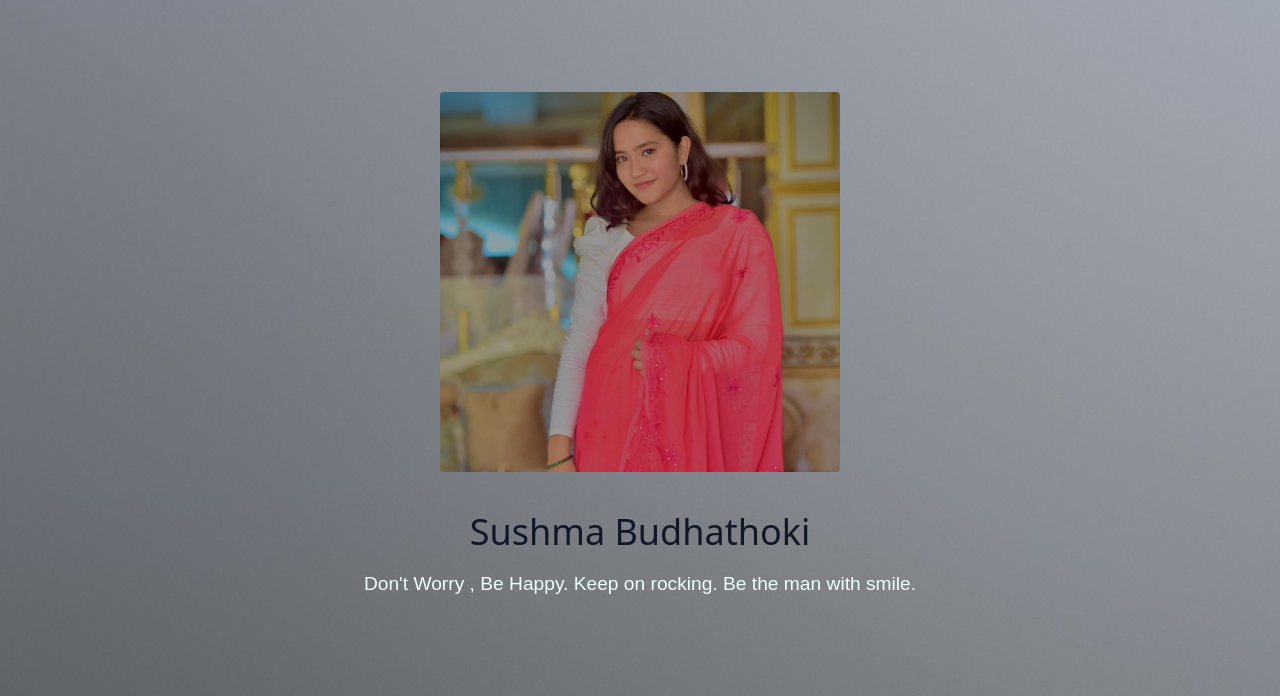
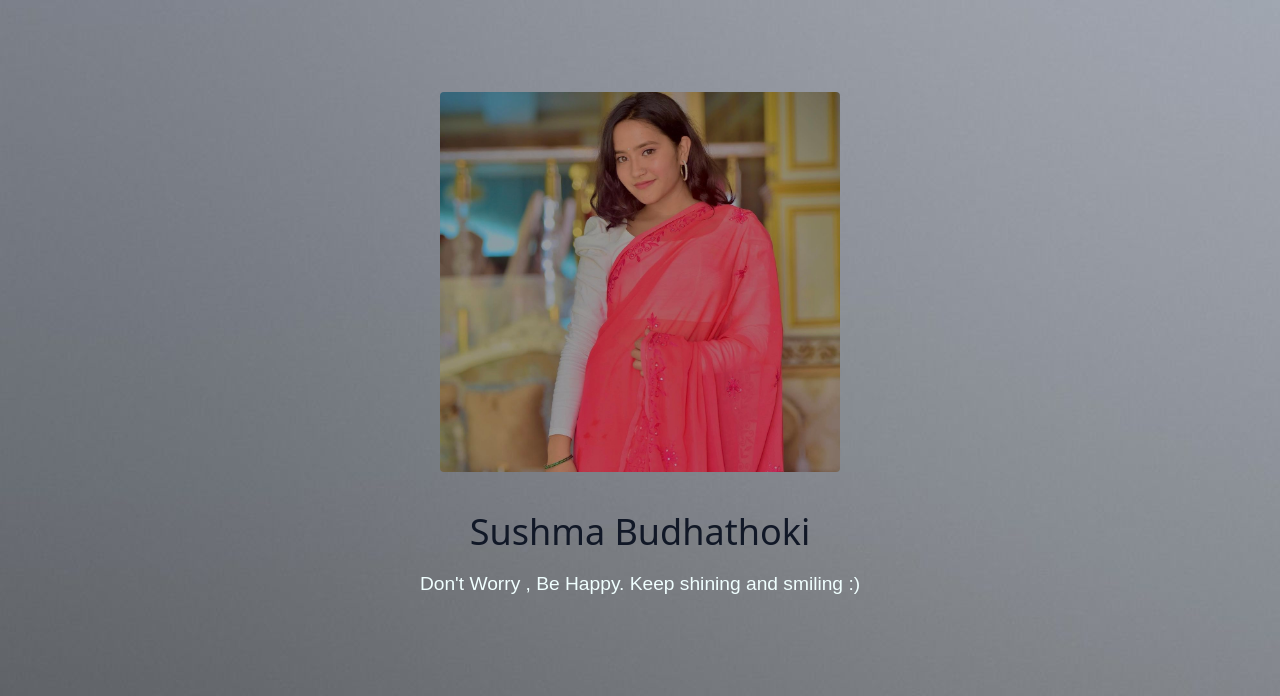
Before and after one commit to Zaynstensuman/sushma, a plain HTML site: page index.html in a window 1280 px wide. Shown: the part 104-800 px from the top of the page. Drawn offline with nearby package versions, Linux system fonts and the light colour scheme.

Commit message:
Update index.html

```diff
--- a/index.html
+++ b/index.html
@@ -79,7 +79,7 @@ body{
           <div class="w-full md:w-2/3 flex flex-col mb-16 items-center text-center">
             <h1 class="title-font sm:text-4xl text-3xl mb-4 font-medium text-gray-900"> Sushma Budhathoki</h1>
             <p class="mb-8 leading-relaxed">Don't Worry , Be Happy.
-              Keep on rocking. Be the man with smile. </p>
+              Keep shining and smiling :) </p>
             <div class="flex w-full justify-center items-end">
               <div class="relative mr-4 lg:w-full xl:w-1/2 w-2/4 md:w-full text-left">
 
```
